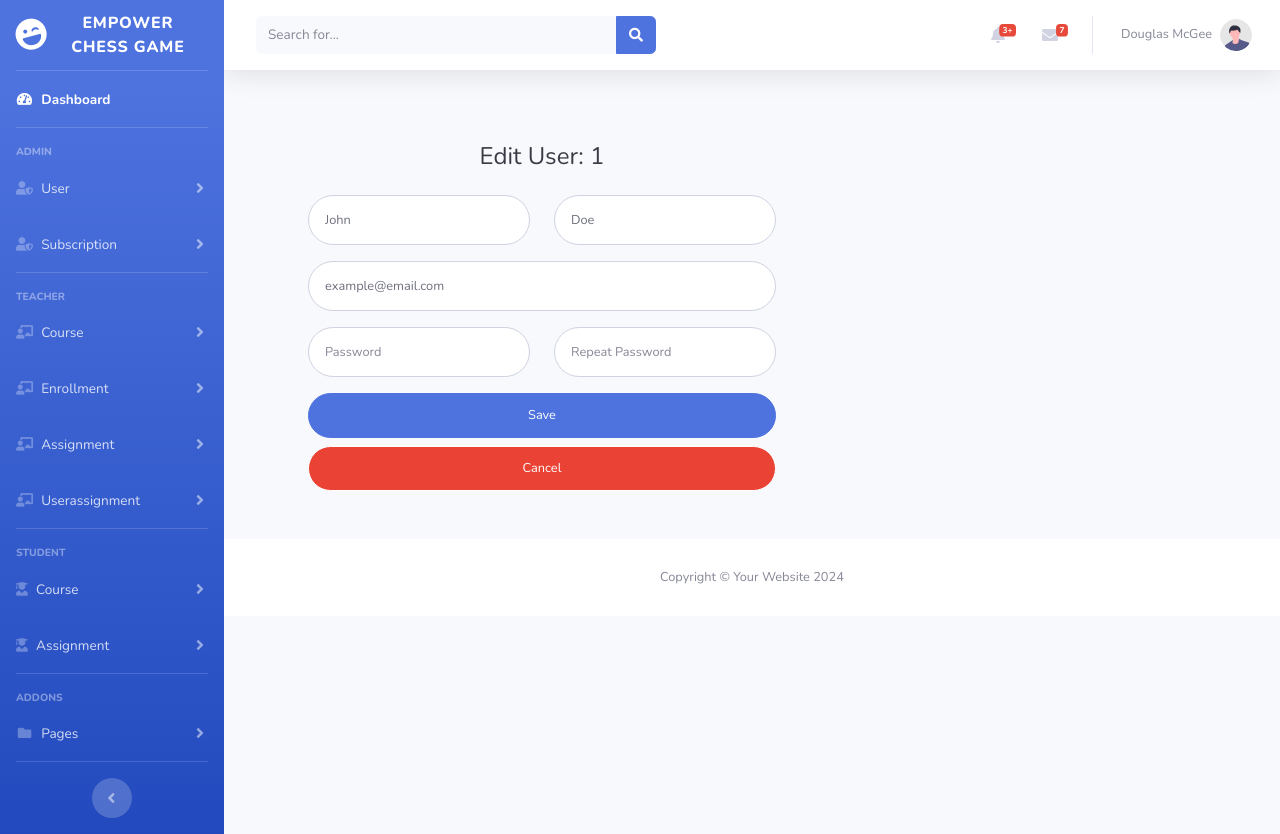
After one commit to krishna-chandran/empower-chess-demo, a Django app: page /user/1/edit/ in a window 1280 px wide. The commit adds this page. Run offline with Django 5.2, Linux system fonts and the light colour scheme; some libraries are stand-ins or nearby versions.

Commit message:
edit user added form added. urls updated, cancel back to user page added

```diff
--- /dev/null
+++ b/chessCoaching/classRoom/templates/edit_user.html
@@ -0,0 +1,46 @@
+{% extends 'base.html' %}
+
+{% block content %}
+
+<!-- <p class="card-text">ID: {{ user_data.id }}</p>
+
+                    <p class="card-text">{{ user_data.first_name }} {{ user_data.last_name }}</p>
+                    <p class="card-text">{{ user_data.username }}</p>
+                    <p class="card-text">{{ user_data.email }}</p> -->
+<div class="col-lg-7">
+    <div class="p-5">
+        <div class="text-center">
+            <h1 class="h4 text-gray-900 mb-4">Edit User: {{ user_data.id }}</h1>
+        </div>
+        <form class="user">
+            <div class="form-group row">
+                <div class="col-sm-6 mb-3 mb-sm-0">
+                    <input type="text" class="form-control form-control-user" id="exampleFirstName" placeholder="First Name" value="{{ user_data.first_name }}">
+                </div>
+                <div class="col-sm-6">
+                    <input type="text" class="form-control form-control-user" id="exampleLastName" placeholder="Last Name" value="{{ user_data.last_name }}">
+                </div>
+            </div>
+            <div class="form-group">
+                <input type="email" class="form-control form-control-user" id="exampleInputEmail" placeholder="Email Address" value="{{ user_data.email }}">
+            </div>
+            <div class="form-group row">
+                <div class="col-sm-6 mb-3 mb-sm-0">
+                    <input type="password" class="form-control form-control-user" id="exampleInputPassword" placeholder="Password">
+                </div>
+                <div class="col-sm-6">
+                    <input type="password" class="form-control form-control-user" id="exampleRepeatPassword" placeholder="Repeat Password">
+                </div>
+            </div>
+            <a href="login.html" class="btn btn-primary btn-user btn-block">
+                Save
+            </a>
+
+            <a href="/user/{{ user_data.id }}/" class="btn btn-google btn-user btn-block">
+                Cancel
+            </a>
+        </form>
+    </div>
+</div>
+
+{% endblock %}
--- a/chessCoaching/classRoom/templates/view_user.html
+++ b/chessCoaching/classRoom/templates/view_user.html
@@ -25,7 +25,7 @@
                         </span>
                         <span class="text">Add</span>
                     </a>
-                    <a href="#" class="btn btn-primary btn-icon-split">
+                    <a href="/user/{{ user_data.id }}/edit/" class="btn btn-primary btn-icon-split">
                         <span class="icon text-white-50">
                             <i class="fas fa-flag"></i>
                         </span>
--- a/chessCoaching/classRoom/templates/view_users.html
+++ b/chessCoaching/classRoom/templates/view_users.html
@@ -5,15 +5,13 @@
 
 
     <h1 class="h3 mb-2 text-gray-800">User Tables</h1>
-    <p class="mb-4">DataTables is a third party plugin that is used to generate the demo table below.
-        For more information about DataTables, please visit the <a target="_blank"
-            href="https://datatables.net">official DataTables documentation</a>.</p>
+    <p class="mb-4">User DataTables consists of list of users enrolled in this system</p>
 
 
     <!-- DataTales Example -->
     <div class="card shadow mb-4">
         <div class="card-header py-3">
-            <h6 class="m-0 font-weight-bold text-primary">DataTables</h6>
+            <h6 class="m-0 font-weight-bold text-primary">Users</h6>
         </div>
         <div class="card-body">
             <div class="table-responsive">
--- a/chessCoaching/classRoom/urls.py
+++ b/chessCoaching/classRoom/urls.py
@@ -1,5 +1,7 @@
 from django.urls import path
-from .views import reg_success,home,logout,index,register,login,forgot_password,error_404,charts,tables,view_users,view_user,view_subscriptions,view_courses,view_enrollments,view_assignments,view_userassignments
+from .views import reg_success,home,logout,index,register,login,forgot_password,error_404
+from .views import view_users,view_user, edit_user
+from .views import view_subscriptions,view_courses,view_enrollments,view_assignments,view_userassignments
 
 urlpatterns = [
     path('registersuccess/',reg_success,name="registerSuccess"),
@@ -10,13 +12,19 @@ urlpatterns = [
     path('login/',login,name="login"),
     path('forgot_password/',forgot_password,name="forgot_password"),
     path('error_404/',error_404,name="error_404"),
-    path('charts/',charts,name="charts"),
-    path('tables/',tables,name="tables"),
+
+
     path('users/', view_users, name="view_users"),
     path('user/<int:user_id>/',view_user, name="view_user"),
+    path('user/<int:user_id>/edit/',edit_user, name="edit_user"),
+
     path('subscriptions/',view_subscriptions,name="view_subscriptions"),
+
     path('courses/',view_courses,name="view_courses"),
+
     path('enrollments/',view_enrollments,name="view_enrollments"),
+
     path('assignments/',view_assignments,name="view_assignments"),
+
     path('userassignments/',view_userassignments,name="view_userassignments"),
 ]
--- a/chessCoaching/classRoom/views.py
+++ b/chessCoaching/classRoom/views.py
@@ -25,6 +25,10 @@ def view_users(request):
 def view_user(request, user_id):
     user_data = {'id': user_id, 'username': 'example_username', 'email': 'example@email.com', 'first_name': 'John', 'last_name': 'Doe'}
     return render(request, 'view_user.html', {'user_data': user_data})
+
+def edit_user(request, user_id):
+    user_data = {'id': user_id, 'username': 'example_username', 'email': 'example@email.com', 'first_name': 'John', 'last_name': 'Doe'}
+    return render(request, 'edit_user.html', {'user_data': user_data})
 
 
 def view_subscriptions(request):
```
